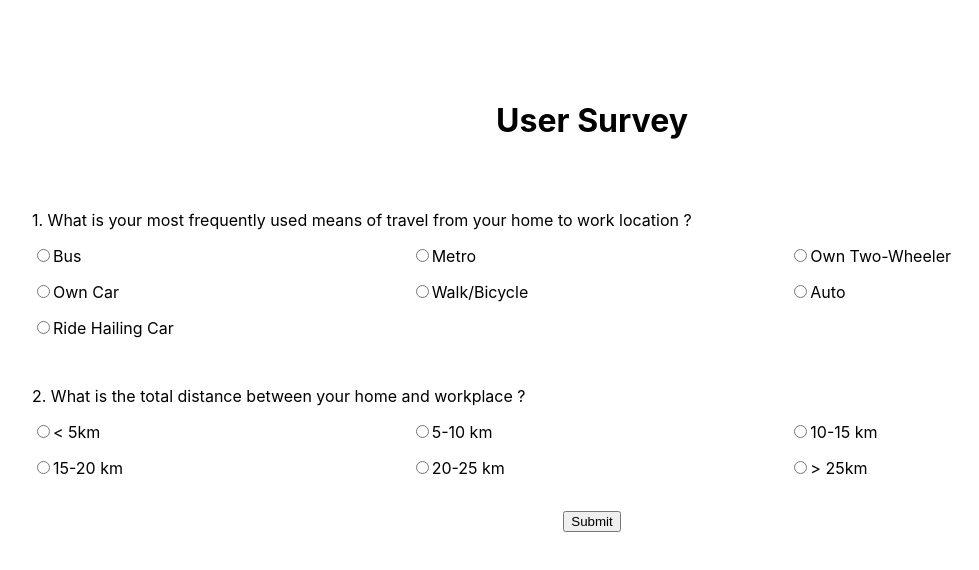
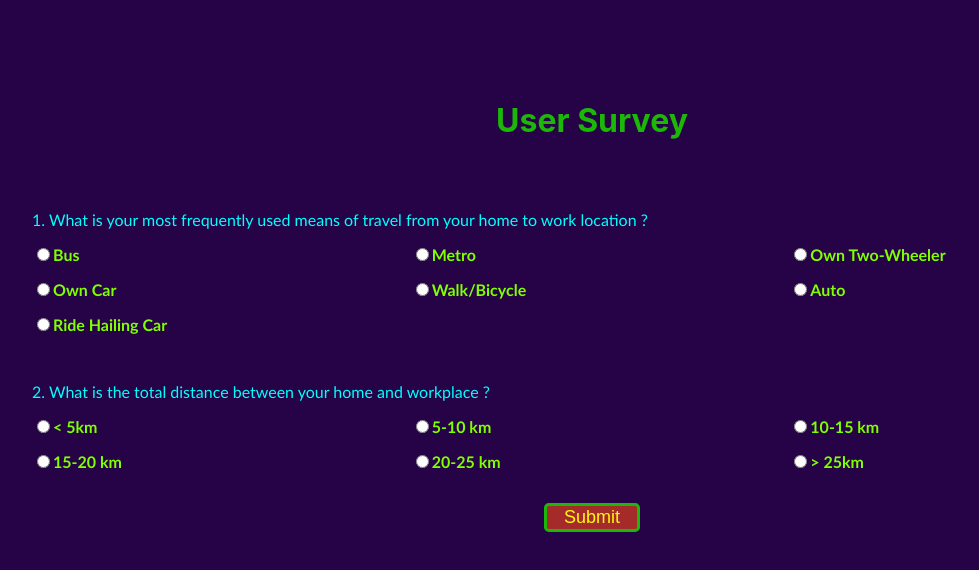
Before and after one commit to Akhil1421/Quest, a React (Create React App) app: page / in a window 1280 px wide. Shown: the top 570 px of the page, without its empty margins (48-1027 px from the left). Built offline with nearby package versions, Linux system fonts and the light colour scheme.

Commit message:
Completed Styling

```diff
--- a/src/homePage.css
+++ b/src/homePage.css
@@ -1,8 +1,12 @@
+h1{
+    color :#1cb807;
+}
 .home{
     padding: 2rem;
     display: flex;
     flex-direction: column;
     gap : 2rem;
+    color: aliceblue;
 }
 
 .btns{
@@ -10,3 +14,26 @@
     grid-template-columns: 1fr 1fr 1fr;
     grid-gap: 1rem;
 }
+
+.questions{
+    color: cyan;
+    font-family: "Calibri";
+}
+.rd-btn>label{
+    color: chartreuse;
+    font-weight: bold;
+}
+button{
+    background-color: #a52a2a;
+    color : rgb(253, 249, 17);
+    width : 6rem;
+    font-size: large;
+    cursor: pointer;
+    border: #1cb807 solid;
+    border-radius: 0.3rem;
+}
+button:hover{
+    background-color: rgb(51, 1, 32);
+    color:rgb(6, 176, 243);
+    border: turquoise solid;
+}
--- a/src/index.css
+++ b/src/index.css
@@ -6,6 +6,8 @@ body {
     sans-serif;
   -webkit-font-smoothing: antialiased;
   -moz-osx-font-smoothing: grayscale;
+  background-color: rgb(38, 2, 71);
+
 }
 
 code {
```
